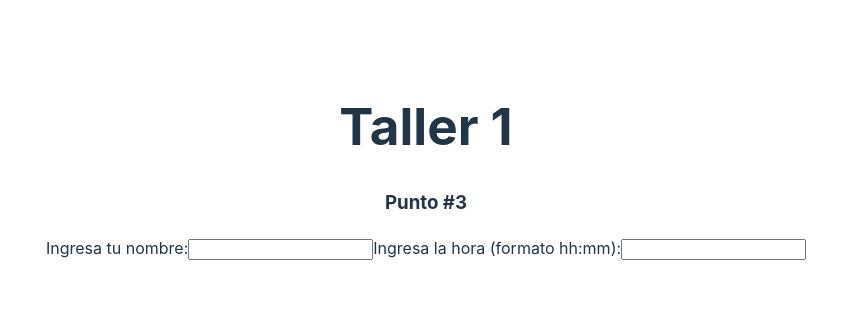
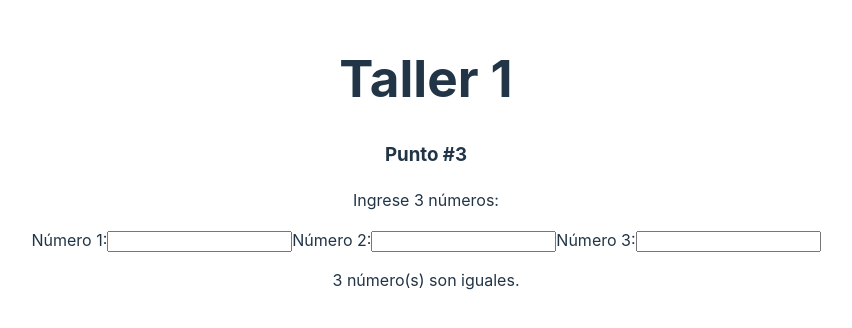
Before and after one commit to LuisaMaria21/Homeworks, a React (Vite) app in the folder ProyectoWeb/proyectoWeb/: page / in a window 1280 px wide. Shown: the part 238-566 px from the top of the page, without its empty margins (214-1066 px from the left). Built offline with nearby package versions, Linux system fonts and the light colour scheme.

Commit message:
Punto#4 del taller 1

```diff
--- a/ProyectoWeb/proyectoWeb/src/ComponentApp.jsx
+++ b/ProyectoWeb/proyectoWeb/src/ComponentApp.jsx
@@ -1,5 +1,5 @@
 import React from 'react';
-import Greeting from './Greeting';
+import SameNumbers from './SameNumbers';
 
 function ComponentApp() {
 
@@ -7,7 +7,8 @@ function ComponentApp() {
   return (
     <div>
       <h3>Punto #3</h3>
-      <Greeting/>
+      <p>Ingrese 3 números:</p>
+      <SameNumbers/>
     </div>
   );
 }
--- /dev/null
+++ b/ProyectoWeb/proyectoWeb/src/SameNumbers.jsx
@@ -0,0 +1,53 @@
+import { useState } from "react"
+
+function SameNumbers() {
+    const [num1, setNum1] = useState('');
+    const [num2, setNum2] = useState('');
+    const [num3, setNum3] = useState('');
+
+    const handleNum1Change = (event) => {
+        setNum1(event.target.value);
+    };
+
+    const handleNum2Change = (event) => {
+        setNum2(event.target.value);
+    };
+
+    const handleNum3Change = (event) => {
+        setNum3(event.target.value);
+    };
+
+    const countSameNumbers = () => {
+        let count = 0;
+        if (num1 === num2) {
+            count++;
+        }
+        if (num1 === num3) {
+            count++;
+        }
+        if (num2 === num3) {
+            count++;
+        }
+        return count;
+    };
+
+    return (
+        <div>
+            <label>
+                Número 1:
+                <input type="number" value={num1} onChange={handleNum1Change} />
+            </label>
+            <label>
+                Número 2:
+                <input type="number" value={num2} onChange={handleNum2Change} />
+            </label>
+            <label>
+                Número 3:
+                <input type="number" value={num3} onChange={handleNum3Change} />
+            </label>
+            <p>{countSameNumbers()} número(s) son iguales.</p>
+        </div>
+    );
+}
+
+export default SameNumbers;
```
